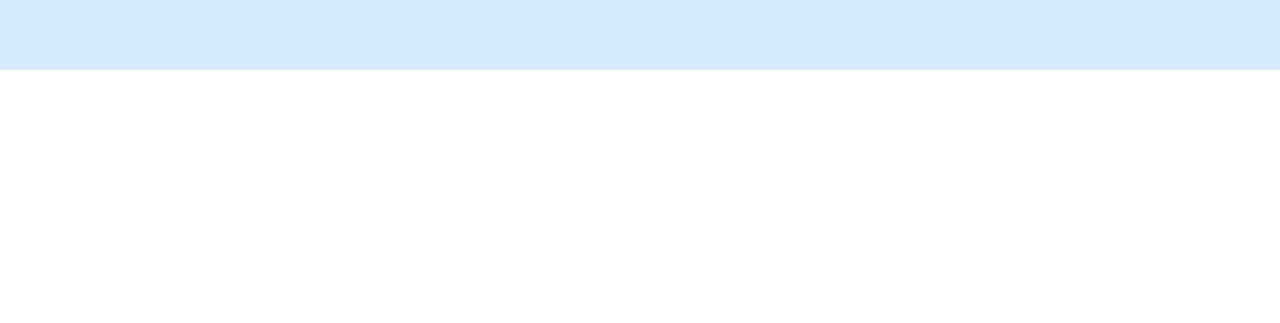
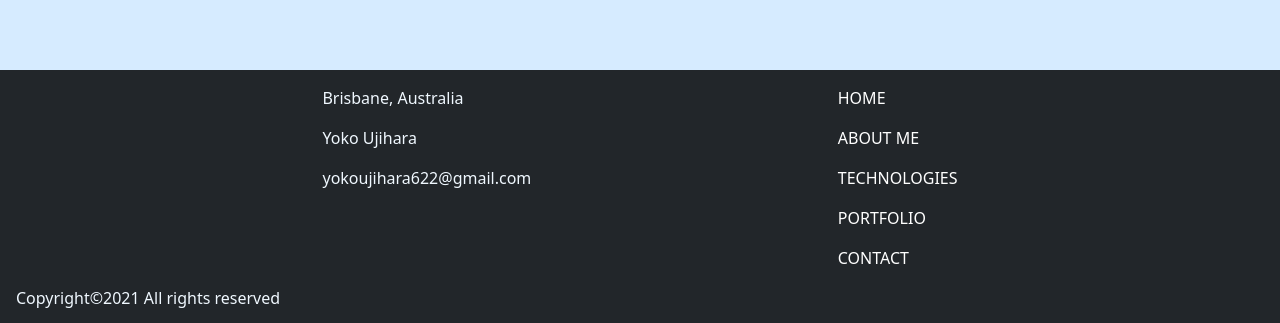
Before and after one commit to Yoko-cyer/my-react-portfolio, a React (Create React App) app: page / in a window 1280 px wide. Shown: the part 1269-1592 px from the top of the page. Before the commit the page ends 1339 px from the top, so only its background shows below. Built offline with nearby package versions, Linux system fonts and the light colour scheme.

Commit message:
added contact me

```diff
--- a/src/App.js
+++ b/src/App.js
@@ -4,6 +4,7 @@ import ParticleAnimation from 'react-particle-animation'
 import Header from './screens/header/Header';
 import AboutMe from './screens/aboutMe/AboutMe';
 import Technologies from './screens/technologies/Technologies';
+import ContactMe from './screens/contactMe/ContactMe';
 
 function App() {
   return (
@@ -19,6 +20,7 @@ function App() {
       />
       <AboutMe />
       <Technologies />
+      <ContactMe />
     </div>
   );
 }
--- /dev/null
+++ b/src/screens/contactMe/ContactMe.jsx
@@ -0,0 +1,29 @@
+import React from 'react'
+import './contactMe.css'
+import { navigationLinks } from '../../helpers/navigationLinks'
+
+function createLinks() {
+  return navigationLinks.map((e, idx) => (
+    <p key={idx} ><a href="{e.ref}">{e.name}</a></p>
+  ))
+}
+
+function ContactMe() {
+  return (
+    <div className="contactMe_container" id="contact">
+      <div className="contactMe_data_links">
+        <div>
+          <p>Brisbane, Australia</p>
+          <p>Yoko Ujihara</p>
+          <p>yokoujihara622@gmail.com</p>
+        </div>
+        <div>
+          {createLinks()}
+        </div>
+      </div>
+      <div>Copyright&copy;{new Date().getFullYear()} All rights reserved</div>
+    </div>
+  )
+}
+
+export default ContactMe
--- /dev/null
+++ b/src/screens/contactMe/contactMe.css
@@ -0,0 +1,26 @@
+.contactMe_container {
+  background-color: var(--nav-color);
+  color: aliceblue;
+  padding: 1rem;
+}
+
+.contactMe_data_links {
+  display: flex;
+  justify-content: space-evenly;
+}
+
+.contactMe_data_links a {
+  color: white;
+  text-decoration: none;
+  text-transform: uppercase;
+}
+
+.contactMe_data_linksa:hover {
+  color: var(--nav-color);
+}
+
+@media only screen and (max-width:600px) {
+  .contactMe_data_links {
+    flex-direction: column;
+  }
+}
--- a/src/screens/technologies/Technologies.jsx
+++ b/src/screens/technologies/Technologies.jsx
@@ -1,5 +1,5 @@
 import React from 'react'
-import technologies from './technologies.css'
+import './technologies.css'
 import DevIcon from "devicon-react-svg";
 import {techs} from '../../helpers/techs'
 
```
